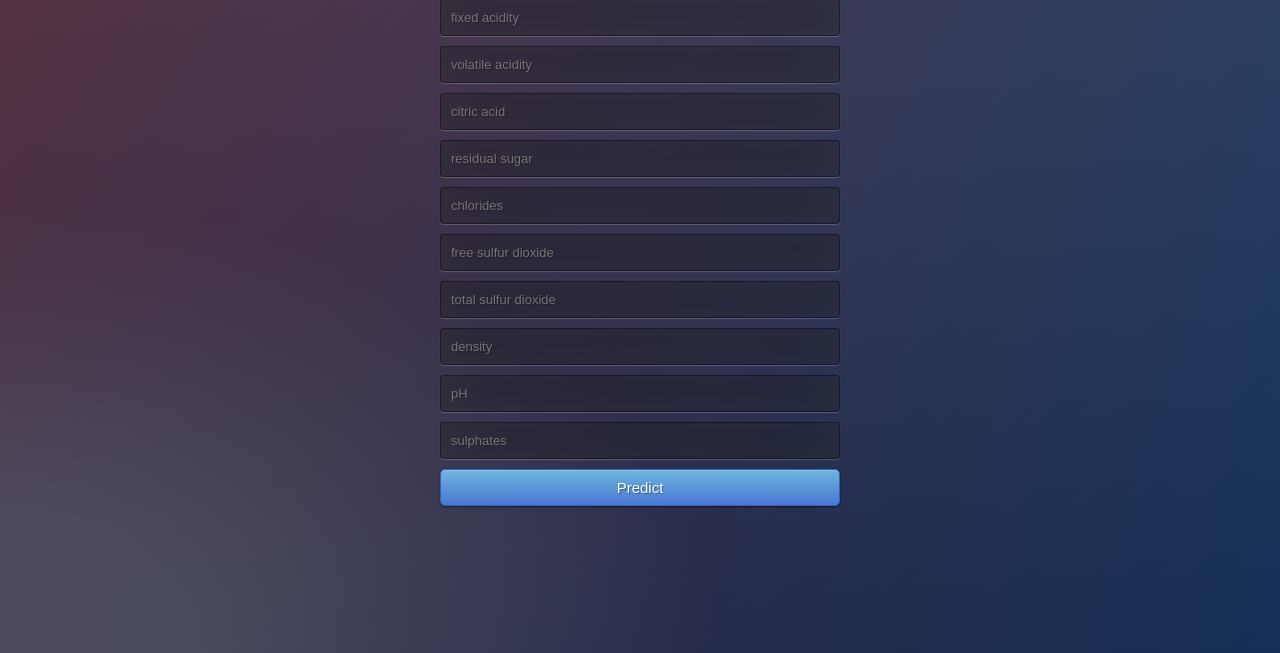
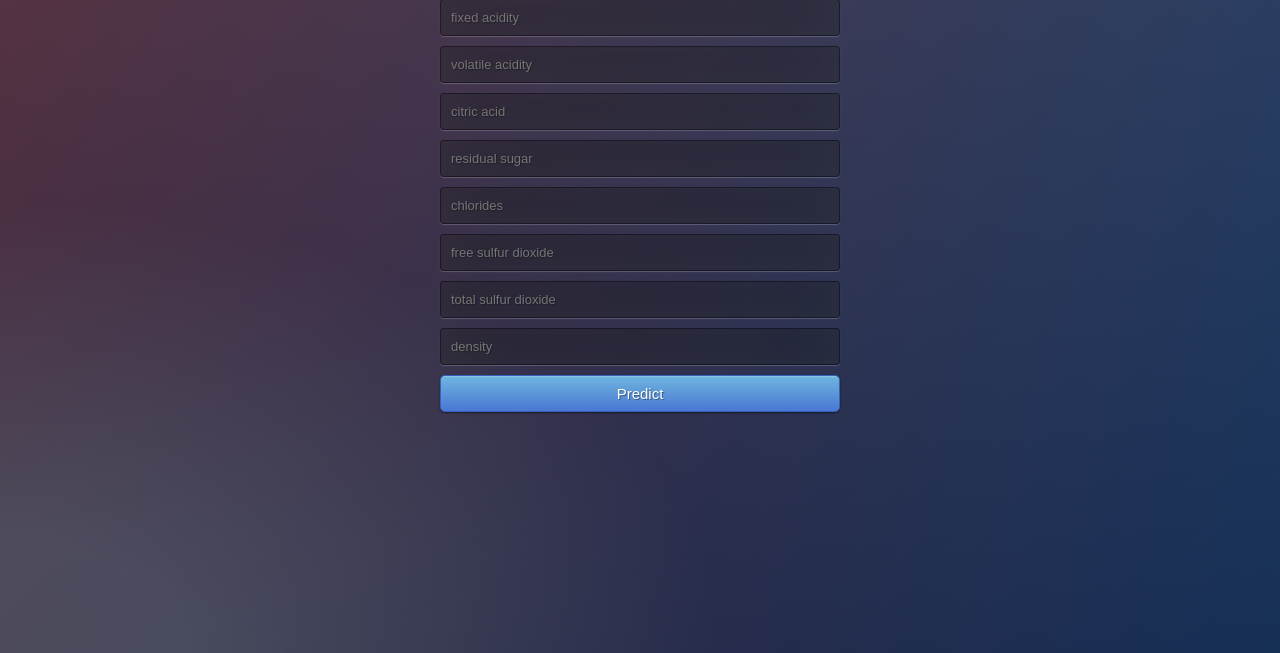
Before and after one commit to Pramod6395/Heroku_deployment-, a Flask app: page / in a window 1280 px wide. Shown: the part 147-800 px from the top of the page. Run offline with Flask 2, Linux system fonts and the light colour scheme; parts of the project's set-up code (start-up, migrations or seed data) failed here and were passed over.

Commit message:
change index file1

```diff
--- a/templates/index.html
+++ b/templates/index.html
@@ -27,8 +27,8 @@
         <input type="number" step="any" name="free_sulfur_dioxide" placeholder="free sulfur dioxide" required="required" />
         <input type="number" step="any" name="total_sulfur_dioxide" placeholder="total sulfur dioxide" required="required" />
          <input type="number" step="any" name="density" placeholder="density" required="required" />
-         <input type="number" step="any" name="pH" placeholder="pH" required="required" />
-         <input type="number" step="any" name="sulphates" placeholder="sulphates" required="required" />
+         <!-- <input type="number" step="any" name="pH" placeholder="pH" required="required" />
+         <input type="number" step="any" name="sulphates" placeholder="sulphates" required="required" /> -->
           <!-- <input type="number" step="any" name="alcohol" placeholder="alcohol" required="required" /> -->
 
         <button type="submit" class="btn btn-primary btn-block btn-large">Predict</button>
```
